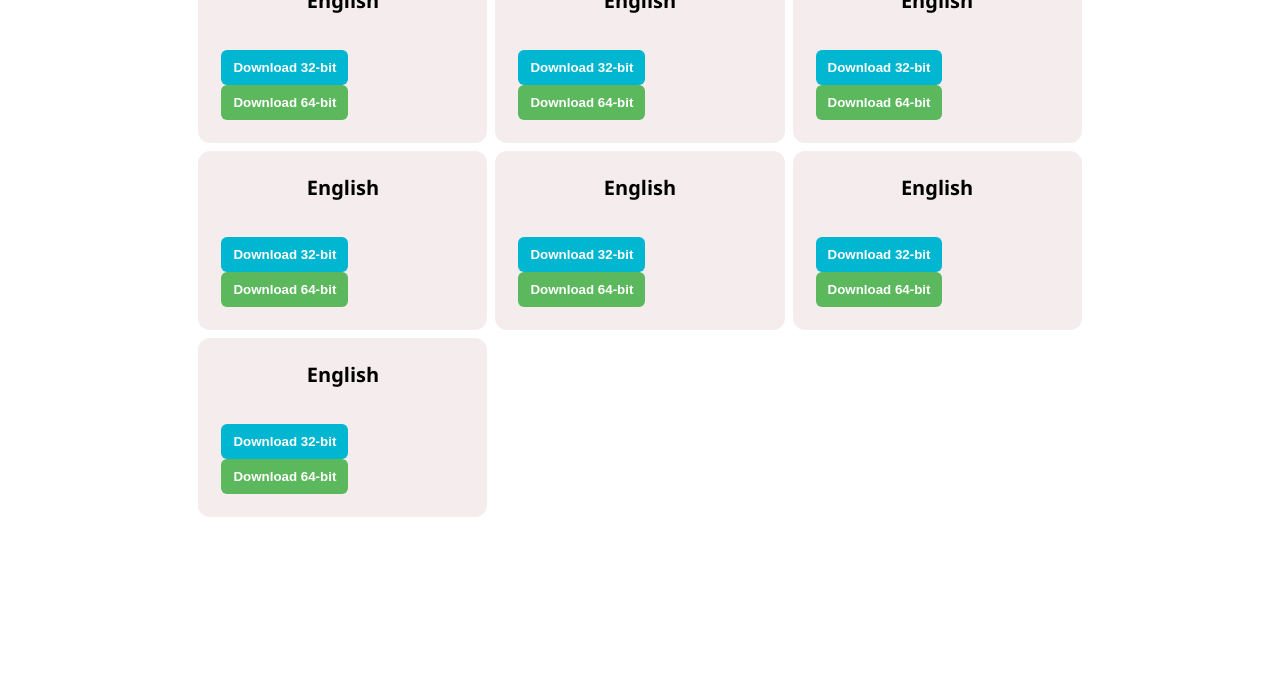
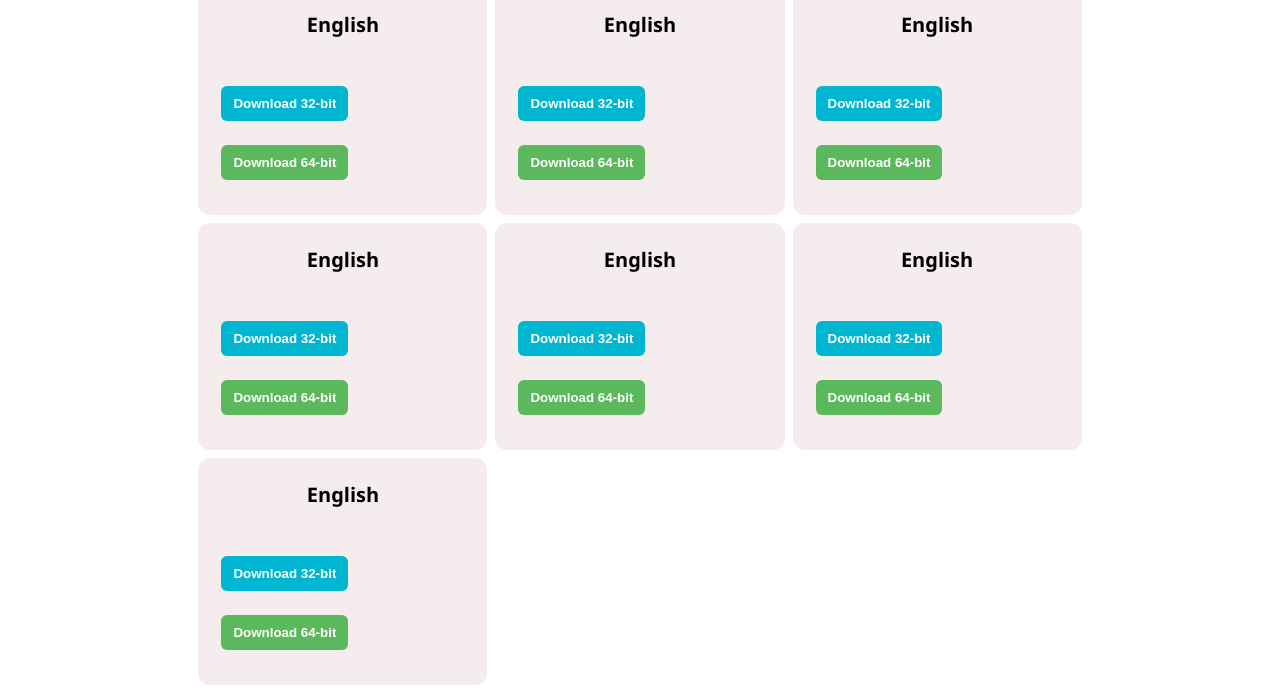
Before and after one commit to guddiyasingh/Exericise6, a plain HTML site: page index.html in a window 1280 px wide. Shown: the part 731-1424 px from the top of the page. Before the commit the page ends 1256 px from the top, so only its background shows below. Drawn offline with Linux system fonts and the light colour scheme.

Commit message:
add some css

```diff
--- a/index.html
+++ b/index.html
@@ -54,7 +54,7 @@
         <div class="grid">
             <div class="item">
                 <div class="item-lang">English</div>
-                <button class="btn blue">Download 32-bit</button>
+                <button class="btn blue"><a href="/file.exe">Download 32-bit</a></button>
                 <button class="btn green">Download 64-bit</button>
             </div>
 
--- a/style.css
+++ b/style.css
@@ -56,6 +56,12 @@ nav{
    color: white;
    border-radius: 6px;
    font-weight: bolder;
+   margin: 12px 0;
+   cursor: pointer;
+}
+.btn a{
+   text-decoration: none;
+   color: white;
 }
 
 .green{
```
